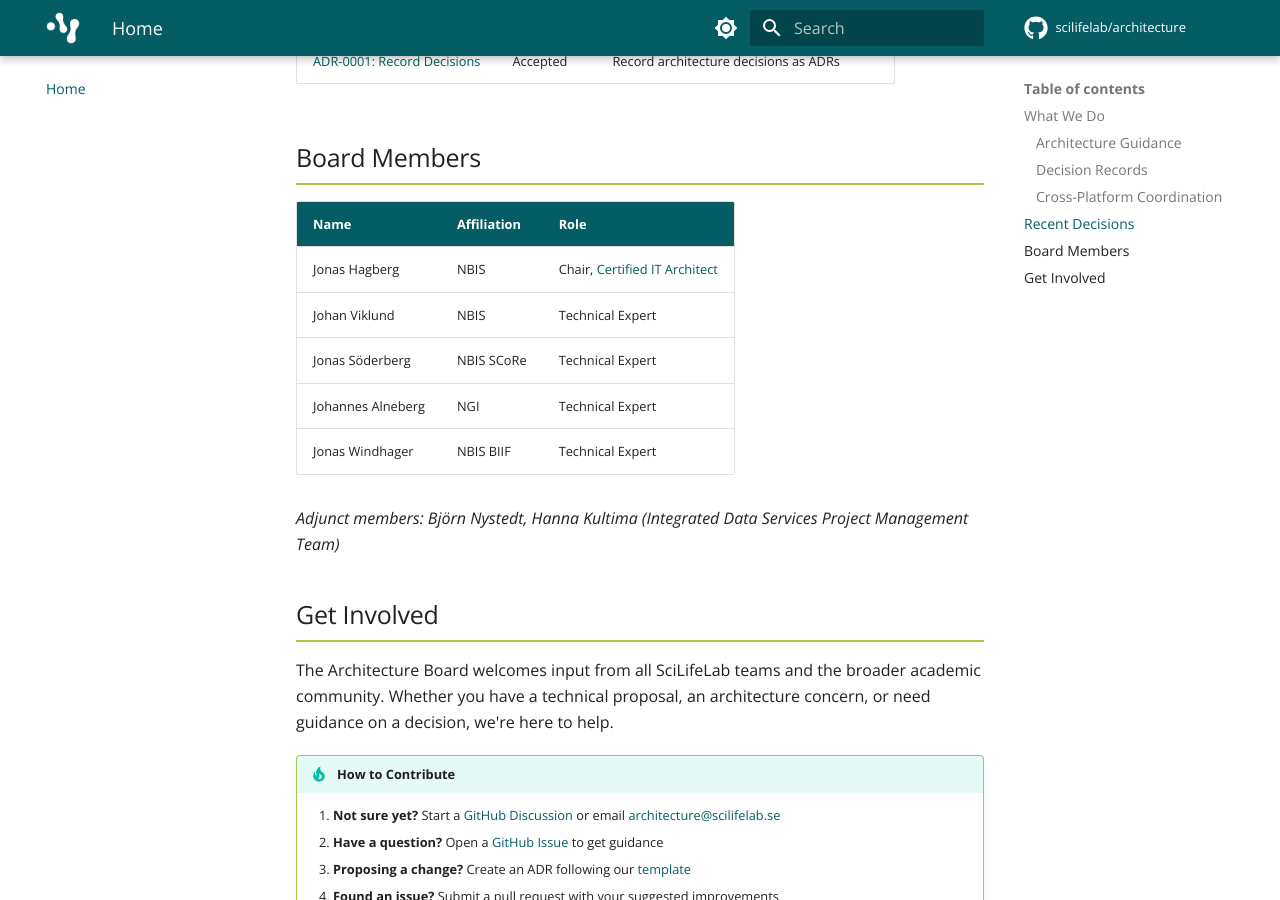
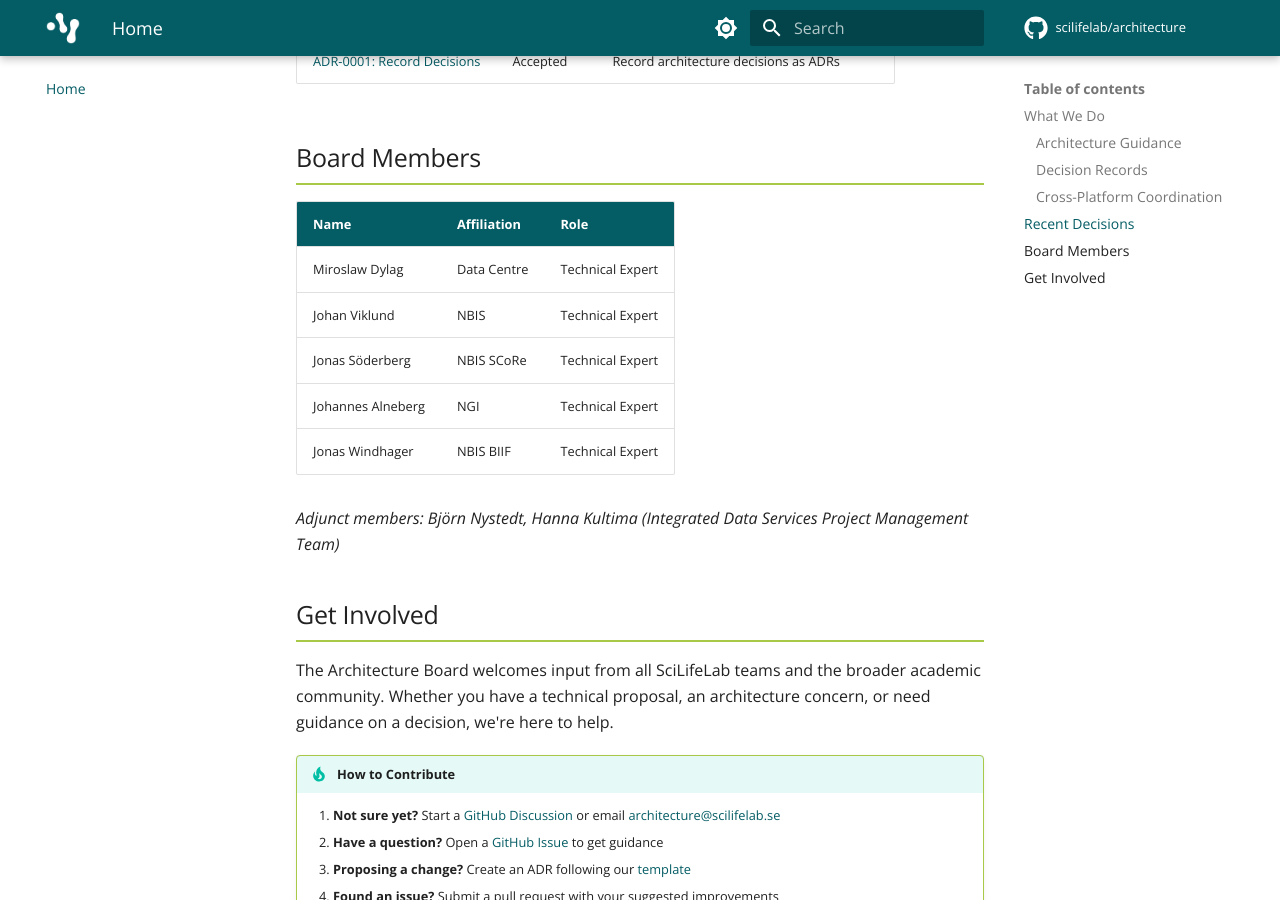
Before and after one commit to SciLifeLab/architecture, an MkDocs documentation site: the page built from docs/index.md, in a window 1280 px wide and 900 px high, scrolled down 1368 px. Built offline with MkDocs 1.6.1 and Material for MkDocs 9.7.7, drawn with Linux system fonts in a browser that asks for light colours; comment, search, counter and statistics services are not loaded.

Commit message:
Update board members

```diff
--- a/docs/index.md
+++ b/docs/index.md
@@ -49,13 +49,13 @@ Facilitate collaboration to ensure coherent architecture across SciLifeLab.
 
 ## Board Members
 
-| Name              | Affiliation | Role                                                                                                                 |
-| ----------------- | ----------- | -------------------------------------------------------------------------------------------------------------------- |
-| Jonas Hagberg     | NBIS        | Chair, [Certified IT Architect](https://app.diplomasafe.com/sv-SE/diploma/d2e66e08f42702140adfb61a0fb2315ef6d93ccb8) |
-| Johan Viklund     | NBIS        | Technical Expert                                                                                                     |
-| Jonas Söderberg   | NBIS SCoRe  | Technical Expert                                                                                                     |
-| Johannes Alneberg | NGI         | Technical Expert                                                                                                     |
-| Jonas Windhager   | NBIS BIIF   | Technical Expert                                                                                                     |
+| Name              | Affiliation | Role             |
+|-------------------|-------------|------------------|
+| Miroslaw Dylag    | Data Centre | Technical Expert |
+| Johan Viklund     | NBIS        | Technical Expert |
+| Jonas Söderberg   | NBIS SCoRe  | Technical Expert |
+| Johannes Alneberg | NGI         | Technical Expert |
+| Jonas Windhager   | NBIS BIIF   | Technical Expert |
 
 _Adjunct members: Björn Nystedt, Hanna Kultima (Integrated Data Services Project Management Team)_
 
```
